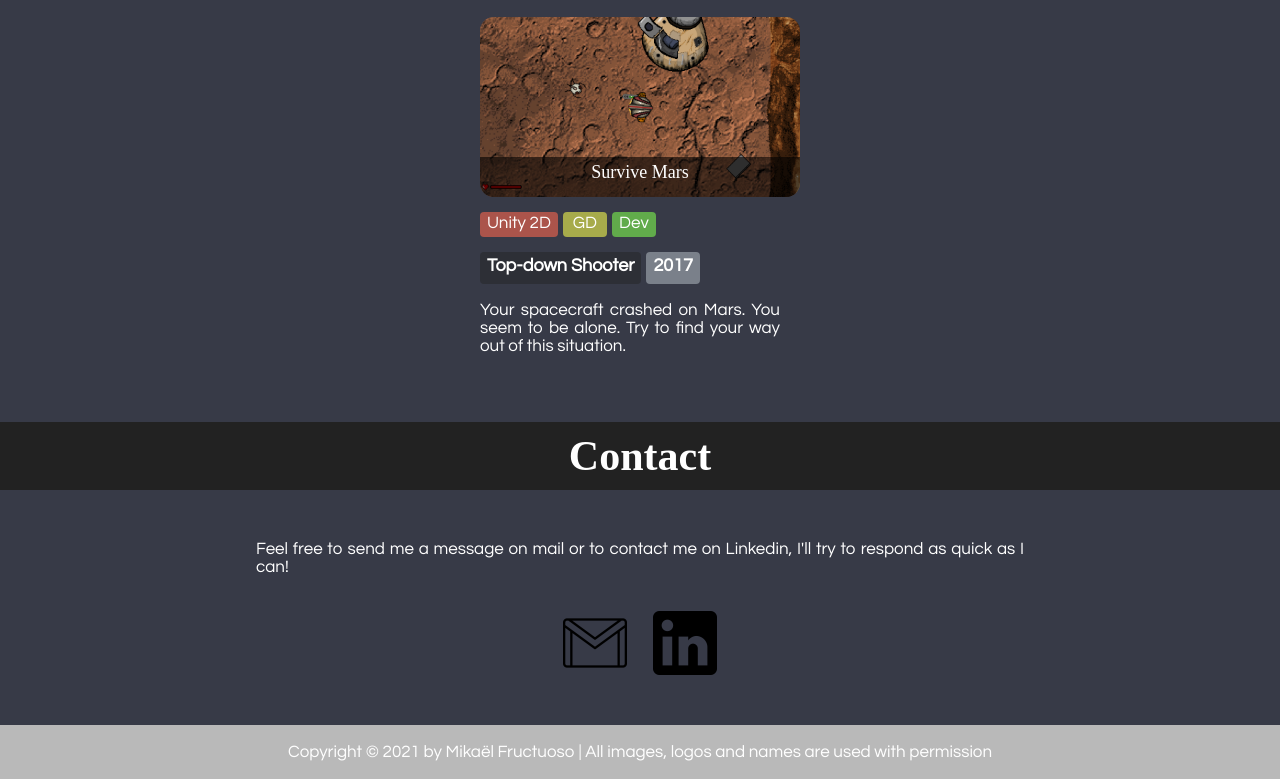
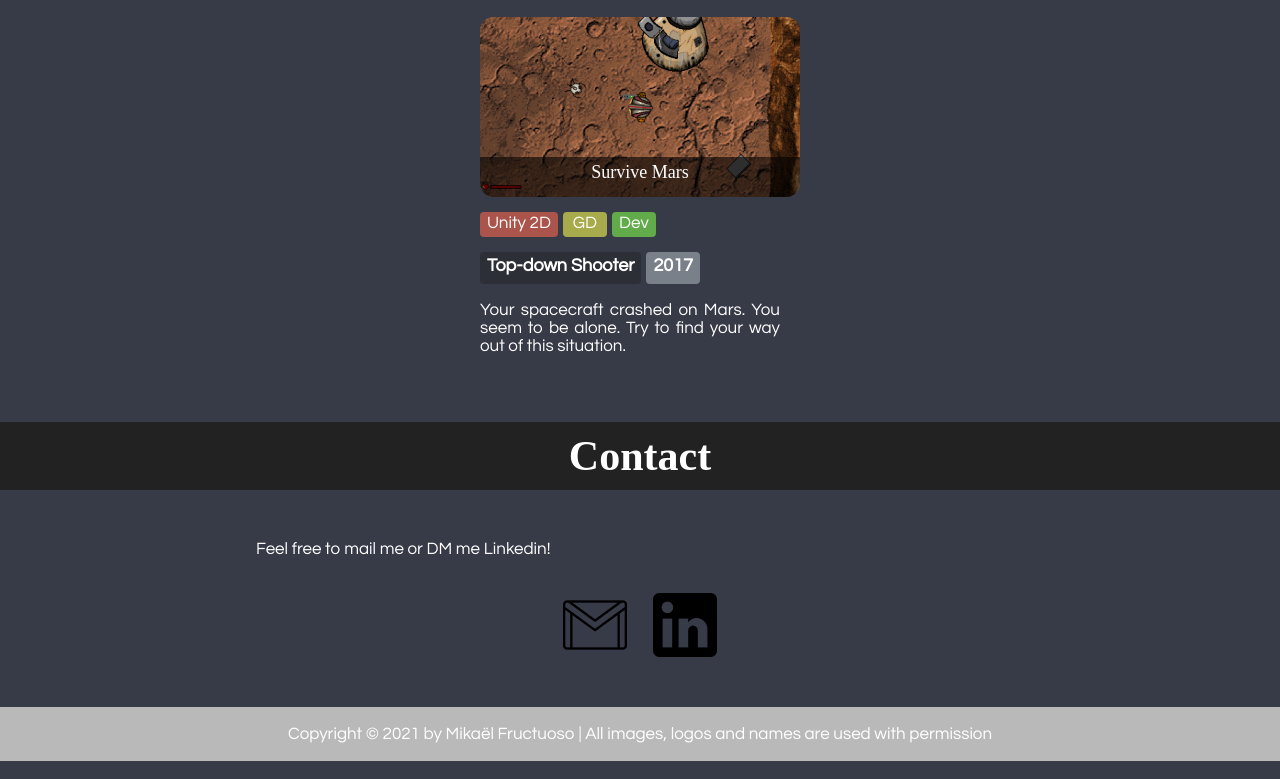
Before and after one commit to Fallen2/PORTFOLIO_FRUCTUOSO_MIKAEL, a website: page pages/index.html in a window 1280 px wide. Shown: the part 4075-4854 px from the top of the page. Drawn offline with Linux system fonts and the light colour scheme.

Commit message:
Video deletion

```diff
--- a/pages/index.html
+++ b/pages/index.html
@@ -576,7 +576,7 @@ Your spacecraft crashed on Mars. You seem to be alone. Try to find your way out
             </div>
             <div class="section-content">
                 <p class="content">
-                    Feel free to send me a message on mail or to contact me on Linkedin, I'll try to respond as quick as I can!
+                    Feel free to mail me or DM me Linkedin!
                 </p>
             </div>
             <div class="social-network-container">
```
